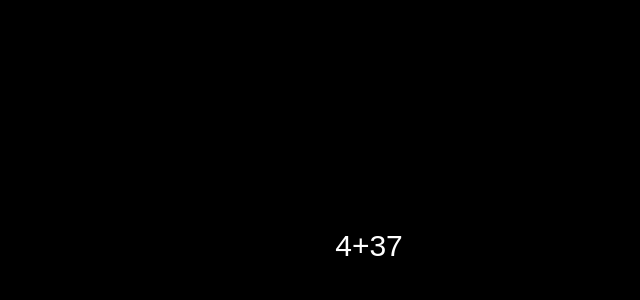
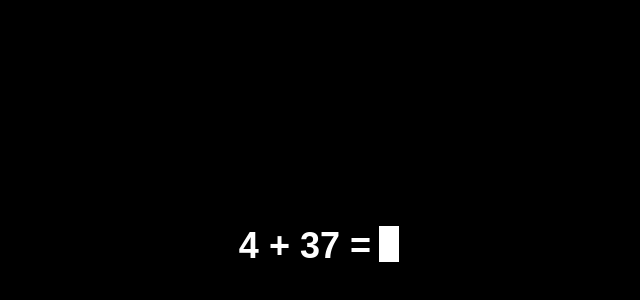
Before and after one commit to shrewddd/zeno, a React (Vite) app in the folder frontend/: page / in a window 1280 px wide. Shown: the part 154-454 px from the top of the page, without its empty margins (271-911 px from the left). Built offline with nearby package versions, Linux system fonts and the light colour scheme.

Commit message:
feat: input(might change to real one later)

```diff
--- /dev/null
+++ b/frontend/src/components/ui/input.tsx
@@ -0,0 +1,19 @@
+import * as React from "react"
+import { Input as InputPrimitive } from "@base-ui/react/input"
+import { cn } from "cn"
+
+function Input({ className, type, ...props }: React.ComponentProps<"input">) {
+  return (
+    <InputPrimitive
+      type={type}
+      data-slot="input"
+      className={cn(
+        "h-8 w-full min-w-0 rounded-lg border border-input bg-transparent px-2.5 py-1 text-base transition-colors outline-none file:inline-flex file:h-6 file:border-0 file:bg-transparent file:text-sm file:font-medium file:text-foreground placeholder:text-muted-foreground focus-visible:border-ring focus-visible:ring-3 focus-visible:ring-ring/50 disabled:pointer-events-none disabled:cursor-not-allowed disabled:bg-input/50 disabled:opacity-50 aria-invalid:border-destructive aria-invalid:ring-3 aria-invalid:ring-destructive/20 md:text-sm dark:bg-input/30 dark:disabled:bg-input/80 dark:aria-invalid:border-destructive/50 dark:aria-invalid:ring-destructive/40",
+        className
+      )}
+      {...props}
+    />
+  )
+}
+
+export { Input }
--- a/frontend/src/index.css
+++ b/frontend/src/index.css
@@ -128,3 +128,17 @@
 		@apply font-sans;
 	}
 }
+
+.answer-caret {
+  animation: caret-blink 1s infinite;
+}
+
+@keyframes caret-blink {
+  0%,
+  100% {
+    opacity: 0;
+  }
+  50% {
+    opacity: 1;
+  }
+}
--- a/frontend/src/pages/index.tsx
+++ b/frontend/src/pages/index.tsx
@@ -1,4 +1,5 @@
-import { useMemo, useState } from "react"
+import { Input } from "@/components/ui/input"
+import { useCallback, useEffect, useLayoutEffect, useMemo, useRef, useState } from "react"
 
 type Problem = {
   operator: "+" | "-" | "/" | "*"
@@ -43,17 +44,54 @@
 }
 
 export const Index = () => {
+  const [text, setText] = useState("");
+  const answerRef = useRef<HTMLDivElement>(null)
   const [problemCount, setProblemCount] = useState(30)
   const [problemIndex, setProblemIndex] = useState(0)
+
   const problems = useMemo(() => {
     return getProblems(problemCount)
   }, [problemCount])
 
+  const handleKeyPress = useCallback((event) => {
+    if (/^\d+$/.test(event.key)) {
+      setText(`${text}${event.key}`);
+    } else if(event.key === "Backspace") {
+      setText(`${text.slice(0, -1)}`);
+    }
+  }, [text]);
+
+  useEffect(() => {
+    window.addEventListener("keydown", handleKeyPress);
+
+    return () => {
+      window.removeEventListener("keydown", handleKeyPress);
+    };
+  }, [handleKeyPress]);
+
+  useLayoutEffect(() => {
+    const answer = answerRef.current
+    if (answer) {
+      answer.scrollLeft = answer.scrollWidth
+    }
+  }, [text])
+
   const currentProblem = problems[problemIndex]
 
 	return (
-		<div className="text-3xl text-white bg-black h-screen w-screen flex flex-col justify-center items-center">
-      <div>{currentProblem.leftValue}{currentProblem.operator}{currentProblem.rightValue}</div>
+		<div className="text-4xl font-semibold text-white bg-black h-screen w-screen flex flex-col justify-center items-center">
+      <div className="flex flex-row gap-2">
+        <div className="shrink-0 whitespace-nowrap">{currentProblem.leftValue} {currentProblem.operator} {currentProblem.rightValue} = </div>
+        <div ref={answerRef} className="w-[6ch] shrink-0 overflow-hidden whitespace-nowrap tabular-nums">
+          <div className="flex w-max items-center">
+            <span>{text}</span>
+            <span
+              aria-hidden="true"
+              className="answer-caret h-[1em] w-[1ch] shrink-0 bg-current"
+            />
+          </div>
+        </div>
+      </div>
 		</div>
 	);
 };
```
